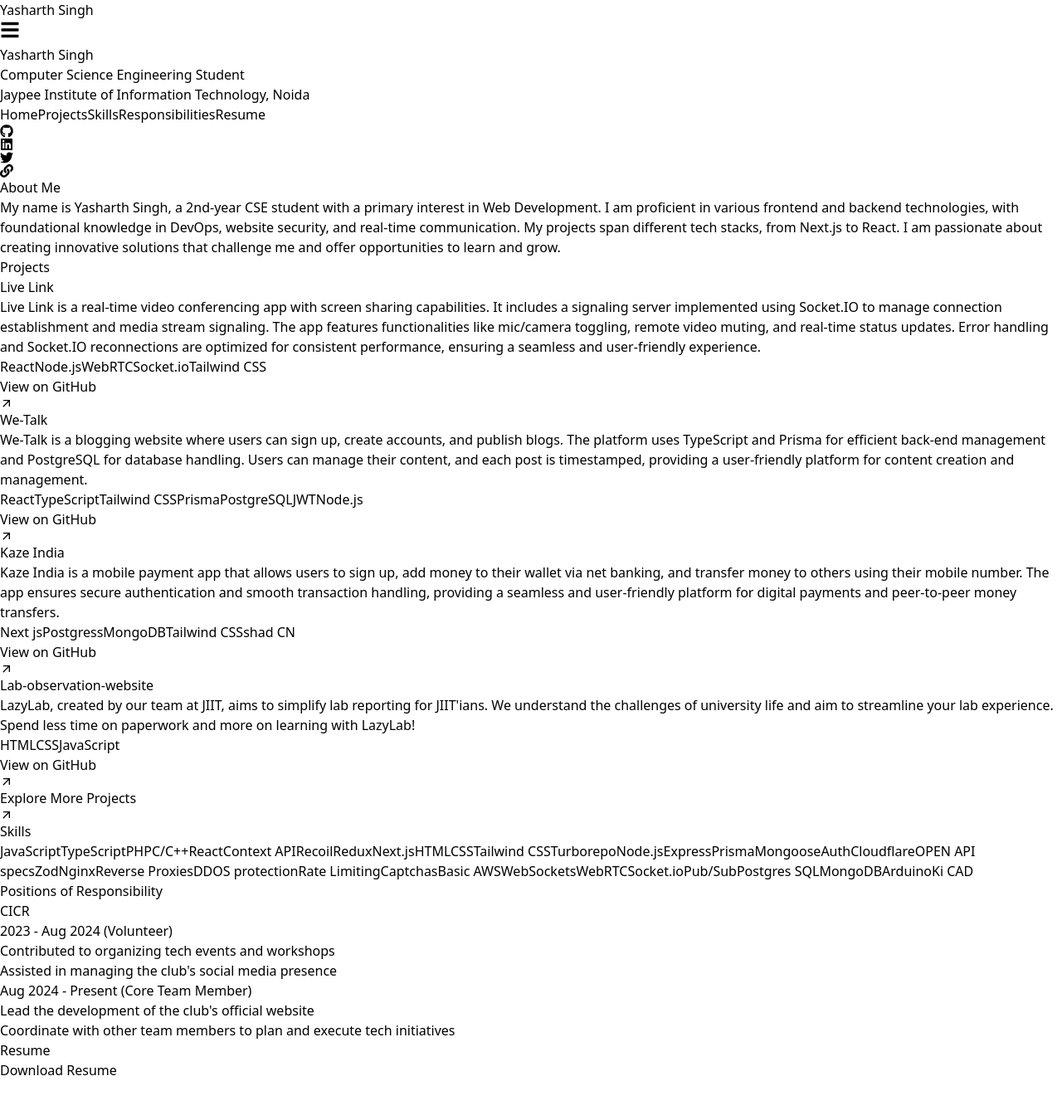
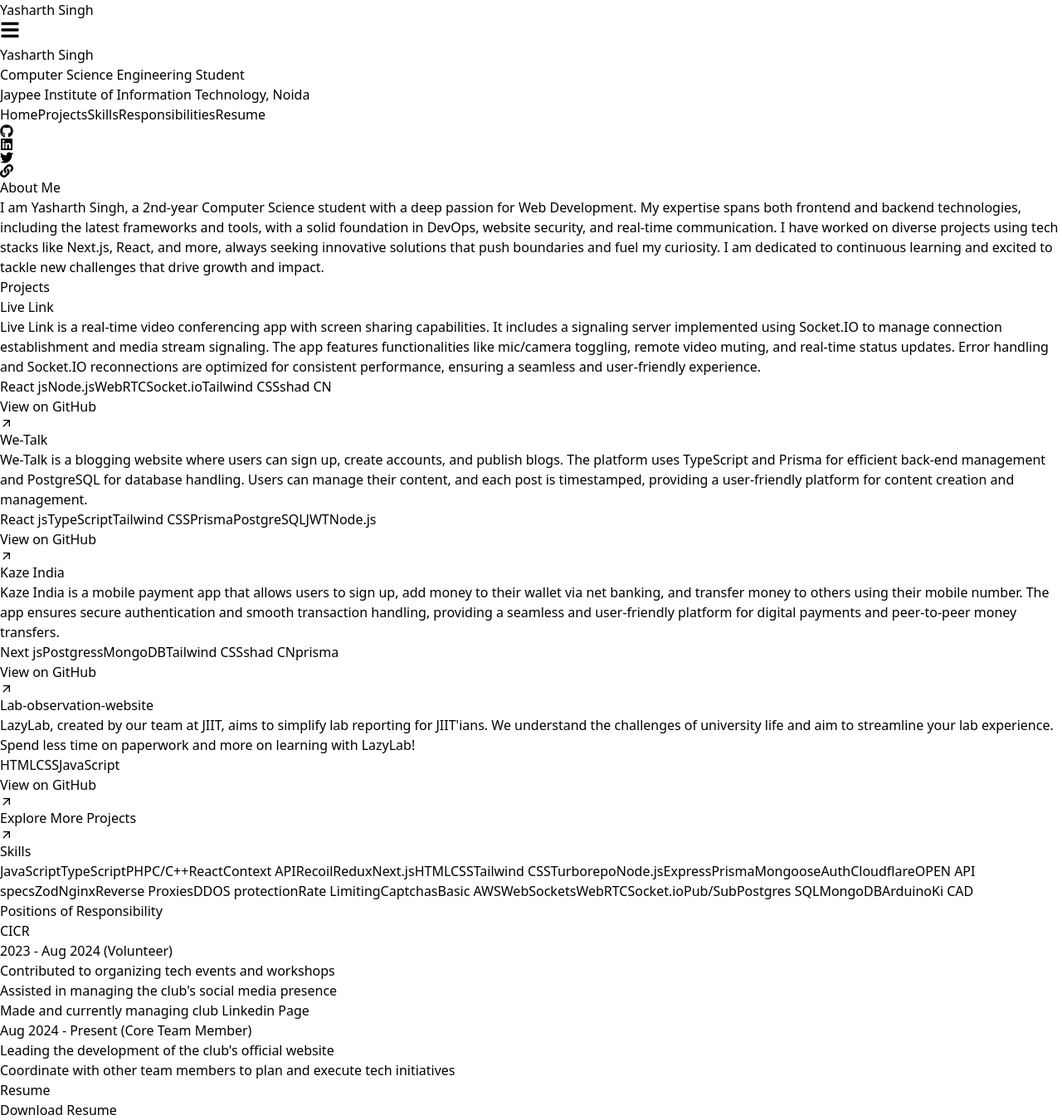
Before and after one commit to yasharth-0910/Portfolio, a React (Vite) app: page / in a window 1280 px wide. Shown: the whole page at 83% size. Before the commit the page ends 1302 px from the top, so only its background shows below. Built offline with nearby package versions, Linux system fonts and the light colour scheme.

Commit message:
UI fixes

```diff
--- a/src/pages/Portfolio.tsx
+++ b/src/pages/Portfolio.tsx
@@ -13,19 +13,19 @@ const skills = [
 const projects = [
   {
     name: "Live Link",
-    skills: ["React", "Node.js", "WebRTC", "Socket.io", "Tailwind CSS"],
+    skills: ["React js", "Node.js", "WebRTC", "Socket.io", "Tailwind CSS", "shad CN"],
     repo: "https://github.com/yasharth-0910/LiveLink",
     description: "Live Link is a real-time video conferencing app with screen sharing capabilities. It includes a signaling server implemented using Socket.IO to manage connection establishment and media stream signaling. The app features functionalities like mic/camera toggling, remote video muting, and real-time status updates. Error handling and Socket.IO reconnections are optimized for consistent performance, ensuring a seamless and user-friendly experience."
   },
   {
     name: "We-Talk",
-    skills: ["React", "TypeScript", "Tailwind CSS", "Prisma", "PostgreSQL","JWT","Node.js"],
+    skills: ["React js", "TypeScript", "Tailwind CSS", "Prisma", "PostgreSQL","JWT","Node.js"],
     repo: "https://github.com/yasharth-0910/We-Talks",
     description: "We-Talk is a blogging website where users can sign up, create accounts, and publish blogs. The platform uses TypeScript and Prisma for efficient back-end management and PostgreSQL for database handling. Users can manage their content, and each post is timestamped, providing a user-friendly platform for content creation and management."
   },
   {
     name: "Kaze India",
-    skills: ["Next js", "Postgress", "MongoDB", "Tailwind CSS", "shad CN"],
+    skills: ["Next js", "Postgress", "MongoDB", "Tailwind CSS", "shad CN", "prisma"],
     repo: "https://github.com/yasharth-0910/Kaze-India",
     description: "Kaze India is a mobile payment app that allows users to sign up, add money to their wallet via net banking, and transfer money to others using their mobile number. The app ensures secure authentication and smooth transaction handling, providing a seamless and user-friendly platform for digital payments and peer-to-peer money transfers."
   },
@@ -107,7 +107,7 @@ export default function Portfolio() {
             <div className="mb-10 p-4 md:p-0 space-y-4">
               <h1 className="text-2xl md:text-3xl font-bold text-transparent bg-clip-text bg-gradient-to-r from-cyan-400 to-blue-500">Yasharth Singh</h1>
               <div className="space-y-2">
-                <p className="text-lg md:text-xl text-cyan-300 font-semibold">
+                <p className="text-lg md:text-xl pt-3 text-cyan-300 font-semibold">
                   Computer Science Engineering Student
                 </p>
                 <p className="text-base md:text-lg text-gray-400">
@@ -151,10 +151,9 @@ export default function Portfolio() {
           <section id="home" ref={sectionRefs.current[0]} className="mb-16">
             <h2 className="text-2xl md:text-3xl font-bold mb-6 text-transparent bg-clip-text bg-gradient-to-r from-cyan-400 to-blue-500">About Me</h2>
             <p className="text-base md:text-lg leading-relaxed mb-6 text-gray-200 max-w-3xl">
-            My name is Yasharth Singh, a 2nd-year CSE student with a primary interest in Web Development. I am proficient
-            in various frontend and backend technologies, with foundational knowledge in DevOps, website security, and
-            real-time communication. My projects span different tech stacks, from Next.js to React. I am passionate about
-            creating innovative solutions that challenge me and offer opportunities to learn and grow.
+            I am Yasharth Singh, a 2nd-year Computer Science student with a deep passion for Web Development. My expertise spans both frontend and backend technologies, including the latest frameworks and tools, with a solid foundation in DevOps, website security, and real-time communication.
+
+I have worked on diverse projects using tech stacks like Next.js, React, and more, always seeking innovative solutions that push boundaries and fuel my curiosity. I am dedicated to continuous learning and excited to tackle new challenges that drive growth and impact.
             </p>
           </section>
 
@@ -207,12 +206,13 @@ export default function Portfolio() {
                   <ul className="text-gray-200 list-disc list-inside space-y-1 text-sm md:text-base">
                     <li>Contributed to organizing tech events and workshops</li>
                     <li>Assisted in managing the club's social media presence</li>
+                    <li>Made and currently managing club Linkedin Page</li>
                   </ul>
                 </div>
                 <div>
                   <h4 className="text-lg md:text-xl font-medium text-cyan-400 mb-2">Aug 2024 - Present (Core Team Member)</h4>
                   <ul className="text-gray-200 list-disc list-inside space-y-1 text-sm md:text-base">
-                    <li>Lead the development of the club's official website</li>
+                    <li>Leading the development of the club's official website</li>
                     <li>Coordinate with other team members to plan and execute tech initiatives</li>
                   </ul>
                 </div>
```
